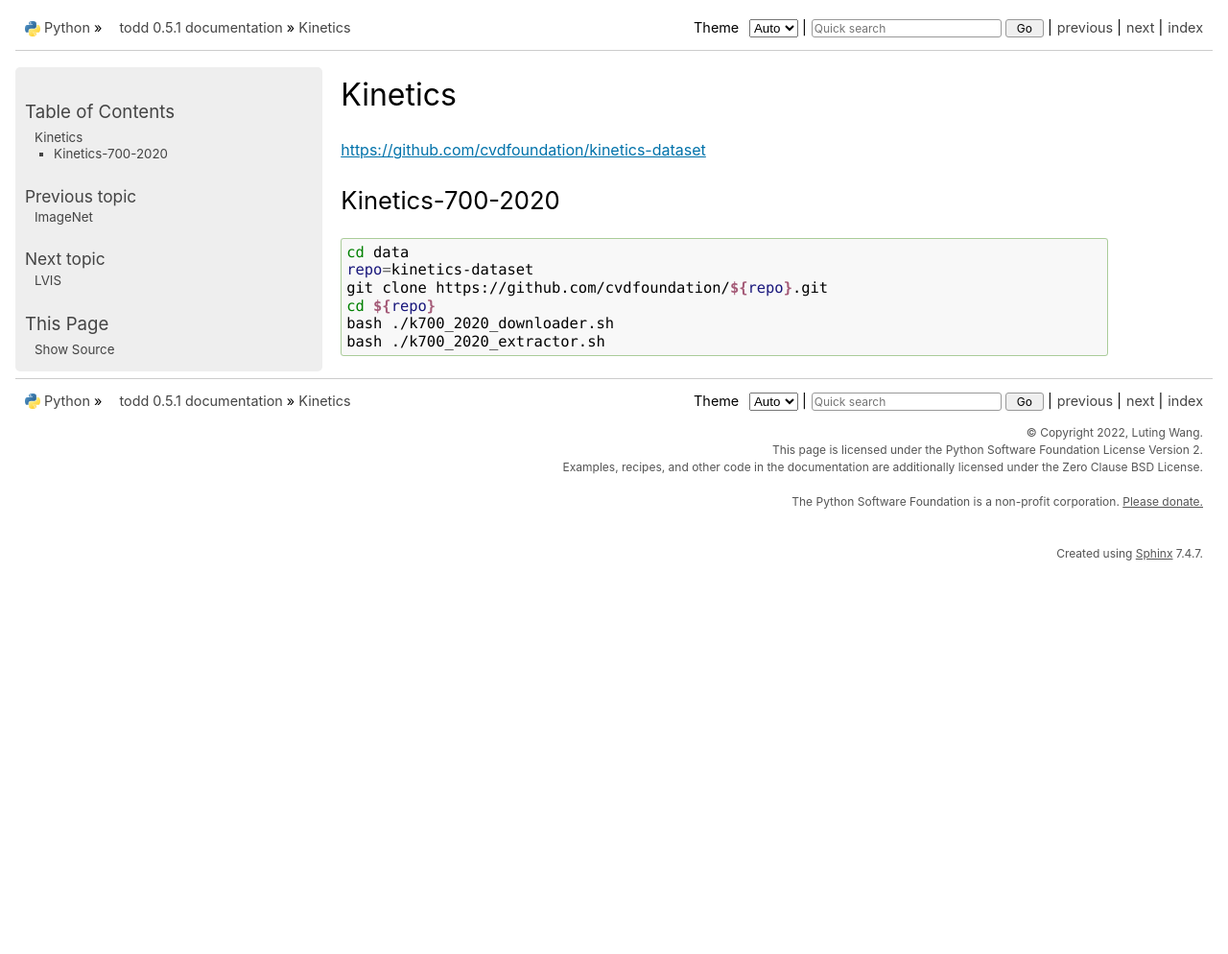
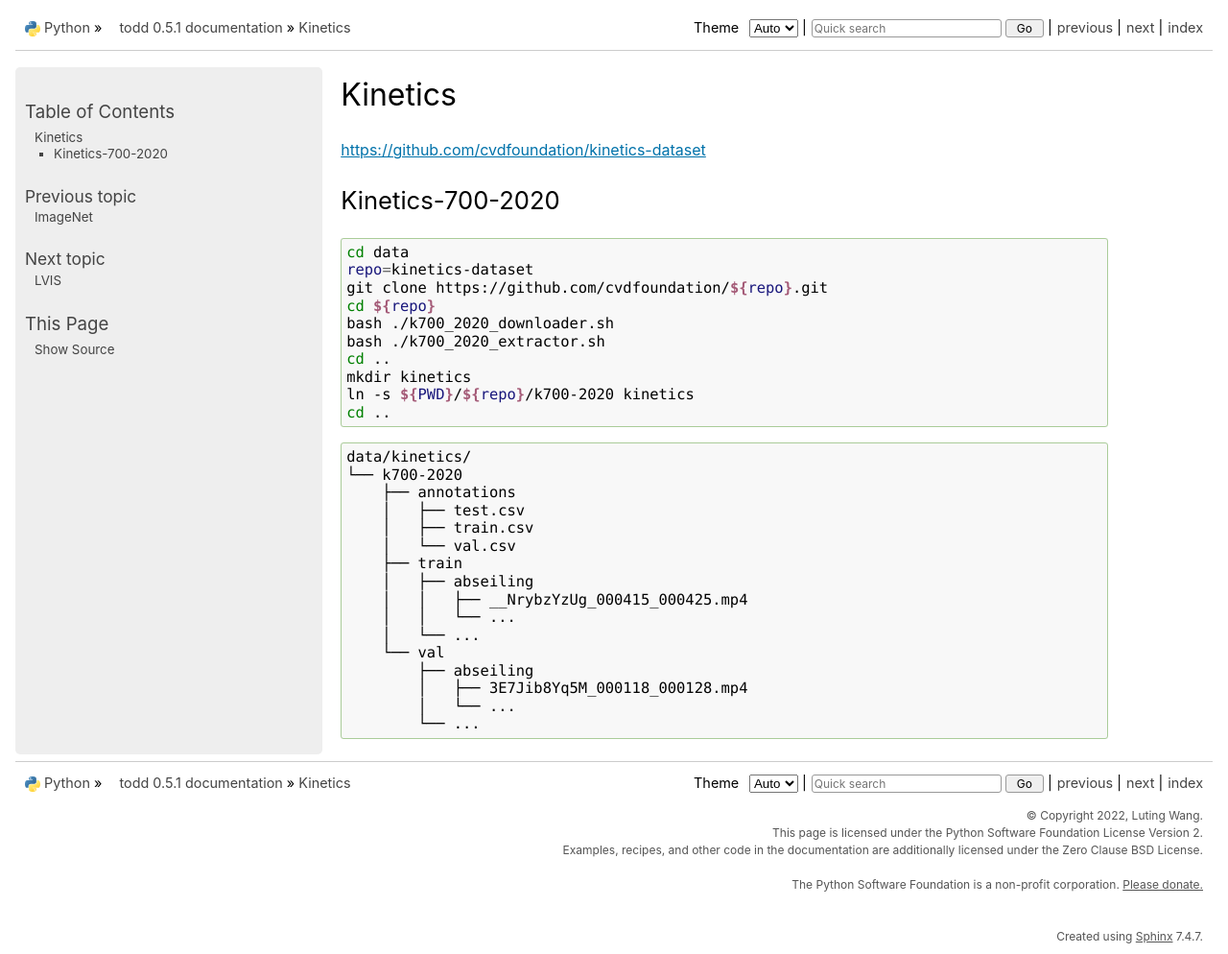
Before and after one commit to LutingWang/todd, a Sphinx documentation site: the page built from docs/source/data/kinetics.rst, in a window 1280 px wide and 994 px high. Shown: the whole window at 96% size. Built offline with Sphinx 7.4.7, drawn with Linux system fonts in a browser that asks for light colours.

```diff
--- a/docs/source/data/davis.rst
+++ b/docs/source/data/davis.rst
@@ -13,6 +13,7 @@ DAVIS 2017
     wget https://data.vision.ee.ethz.ch/csergi/share/davis/${f}
     unzip -q ${f}
     mv DAVIS davis
+    cd ..
 
 .. code::
 
--- a/docs/source/data/kinetics.rst
+++ b/docs/source/data/kinetics.rst
@@ -14,3 +14,26 @@ Kinetics-700-2020
     cd ${repo}
     bash ./k700_2020_downloader.sh
     bash ./k700_2020_extractor.sh
+    cd ..
+    mkdir kinetics
+    ln -s ${PWD}/${repo}/k700-2020 kinetics
+    cd ..
+
+.. code::
+
+    data/kinetics/
+    └── k700-2020
+        ├── annotations
+        │   ├── test.csv
+        │   ├── train.csv
+        │   └── val.csv
+        ├── train
+        │   ├── abseiling
+        │   │   ├── __NrybzYzUg_000415_000425.mp4
+        │   │   └── ...
+        │   └── ...
+        └── val
+            ├── abseiling
+            │   ├── 3E7Jib8Yq5M_000118_000128.mp4
+            │   └── ...
+            └── ...
--- a/docs/source/data/mpi_sintel.rst
+++ b/docs/source/data/mpi_sintel.rst
@@ -9,6 +9,7 @@ http://sintel.is.tue.mpg.de/
     mkdir -p ${root} && cd ${root}
     wget http://files.is.tue.mpg.de/sintel/MPI-Sintel-complete.zip
     unzip -q *.zip
+    cd ../..
 
 .. literalinclude:: optical_flow.py
     :language: python
--- a/docs/source/data/tap_vid.rst
+++ b/docs/source/data/tap_vid.rst
@@ -13,6 +13,7 @@ TAP-Vid-DAVIS
     f=tapvid_davis.zip
     wget https://storage.googleapis.com/dm-tapnet/${f}
     unzip -p ${f} tapvid_davis/tapvid_davis.pkl > davis.pkl
+    cd ../..
 
 .. literalinclude:: tap_vid_davis.py
     :language: python
```
Also changed, not shown: docs/source/data/object365.rst (added, +51 -0 lines), docs/source/data/v3det.rst (added, +18 -0 lines).
